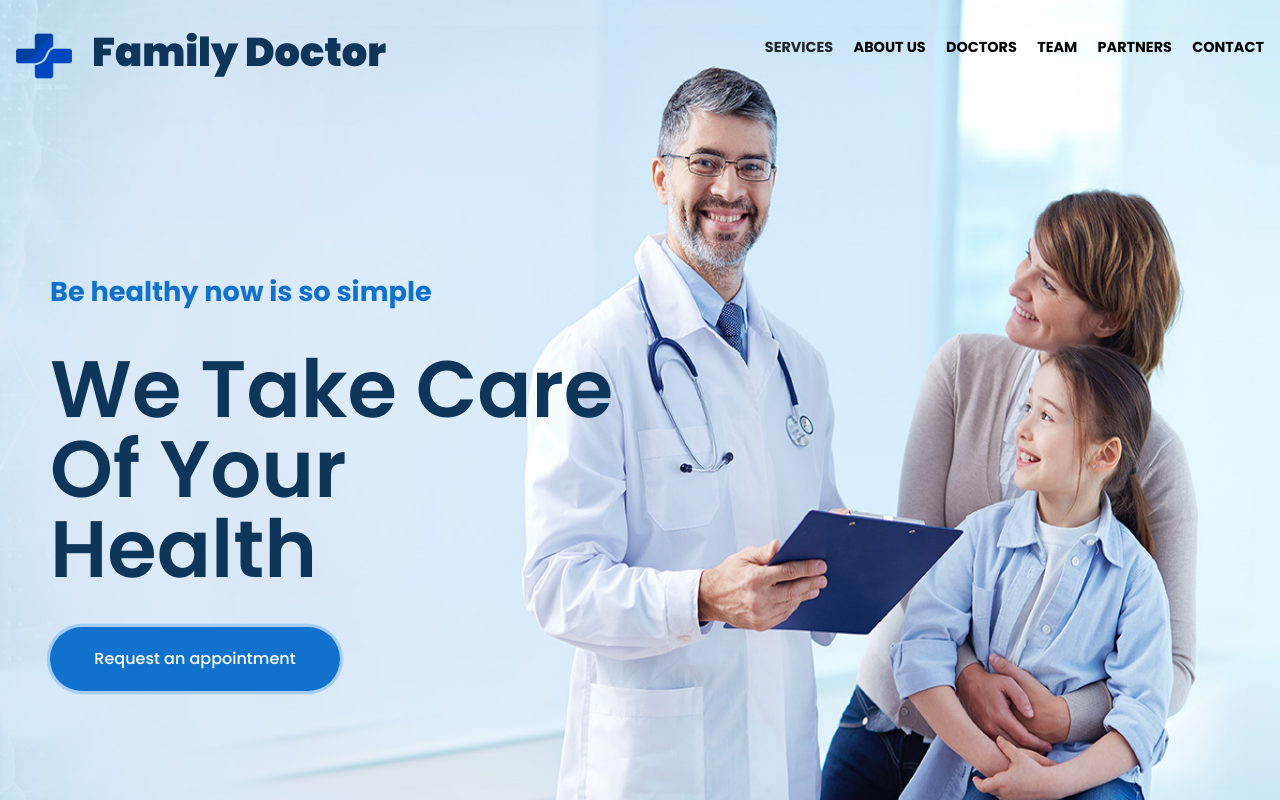
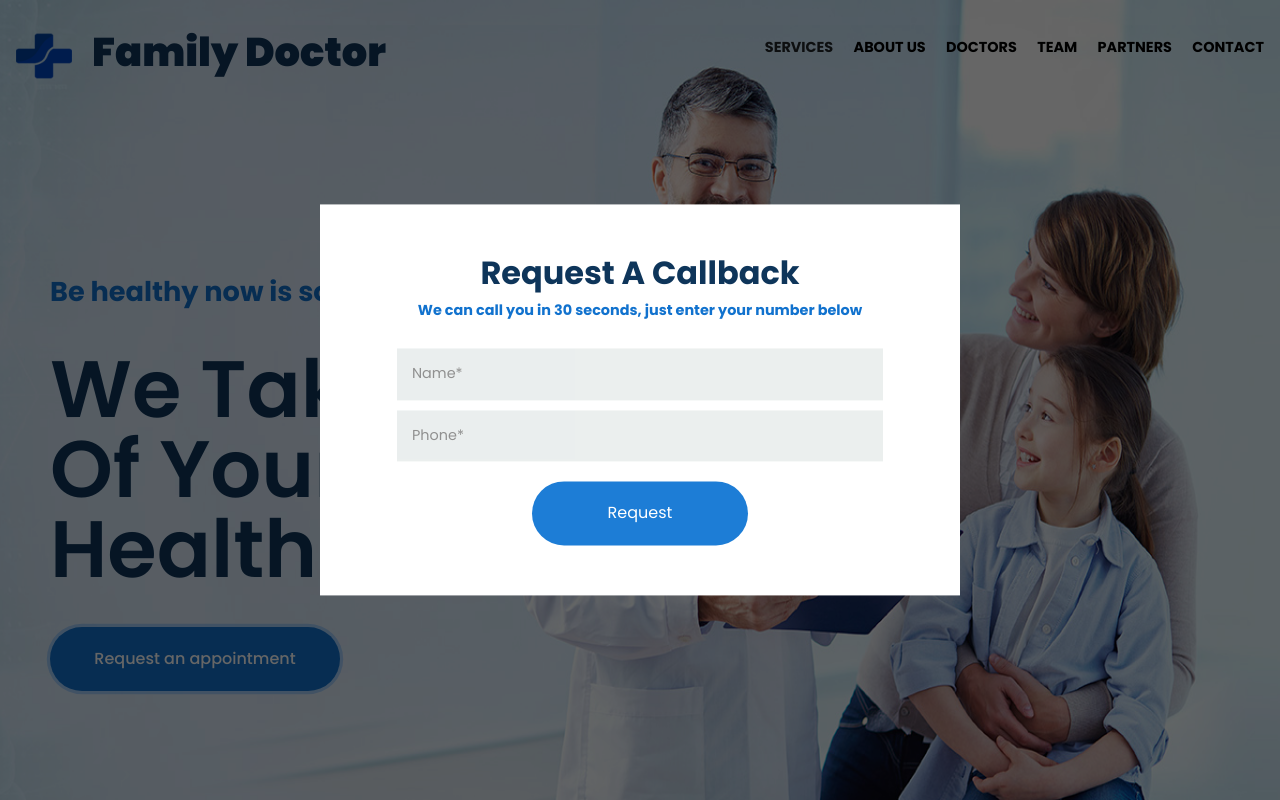
Before and after one commit to vigneshiyergithub/Family-Doctor, a React (Create React App) app: page / in a window 1280 px wide. Both pictures are taken after a click on the button "Request an appointment". Shown: the top 800 px of the page. Built offline with nearby package versions, Linux system fonts and the light colour scheme.

Commit message:
working on the modal

```diff
--- a/src/components/FAQs/FAQs.js
+++ b/src/components/FAQs/FAQs.js
@@ -2,19 +2,18 @@ import React, { Component } from 'react';
 import { TiPlus, TiMinus } from 'react-icons/ti';
 import './FAQs.css';
 
-
 class FAQs extends Component {
-
-    constructor(props){
-        super(props)
-        this.state={
-            toggleSign: <TiPlus />
-        }
+	constructor(props) {
+		super(props);
+		this.state = {
+			toggleSign: <TiPlus />,
+			description: '',
+		};
 	}
 
-    handleToggle = () =>{
-        this.setState({toggleSign: !this.state.toggleSign});
-    }
+	handleToggle = () => {
+		this.setState({ toggleSign: !this.state.toggleSign });
+	};
 	render() {
 		return (
 			<div className="faqs">
@@ -23,55 +22,60 @@ class FAQs extends Component {
 				<div className="questions">
 					<div className="question-container">
 						<div className="quiz-head" onClick={this.handleToggle}>
-                    <h5>01.If you had just to eat one thing for the rest of your life,
-                        What would you choose?
+							<h5>
+								01.If you had just to eat one thing for the rest of your life, What would you choose?
 							</h5>
 							<i>{this.state.toggleSign ? <TiPlus /> : <TiMinus />}</i>
 						</div>
 						<p>
-                    We are on the leading edge of cancer care, providing the full continuum of
-                    cancer treatments and supportive care services in a single convenient location.
-                    Our cancer specialists are experts at diagnosing and treating cancer tumors. Viral infections generally must run their course, with treatment aimed at easing symptoms and providing some relief while you’re sick.
+							We are on the leading edge of cancer care, providing the full continuum of cancer treatments
+							and supportive care services in a single convenient location. Our cancer specialists are
+							experts at diagnosing and treating cancer tumors. Viral infections generally must run their
+							course, with treatment aimed at easing symptoms and providing some relief while you’re sick.
 							Sometimes, antiviral medications are prescribed for specific infections.
 						</p>
 					</div>
 
 					<div className="question-container">
 						<div className="quiz-head" onClick={this.handleToggle}>
-                    <h5>03.Do i need a ong consult?
-                    </h5>
+							<h5>03.Do i need a ong consult?</h5>
 							<i>{this.state.toggleSign ? <TiPlus /> : <TiMinus />}</i>
 						</div>
 						<p>
-                    You can trust that your health is being managed by the professional team of health
-                    care experts who care about your unique needs and goals. We facilitate partnerships
-                    between individual patients, their personal physicians, and when appropriate, the patient's family. Our medical center is always ready to offer you emergency medical services as well as immediately diagnose you and determine the need for any medical resources.
+							You can trust that your health is being managed by the professional team of health care
+							experts who care about your unique needs and goals. We facilitate partnerships between
+							individual patients, their personal physicians, and when appropriate, the patient's family.
+							Our medical center is always ready to offer you emergency medical services as well as
+							immediately diagnose you and determine the need for any medical resources.
 						</p>
 					</div>
 
 					<div className="question-container">
 						<div className="quiz-head" onClick={this.handleToggle}>
-                    <h5>02.Which do you like better, cardio or weightlifting?
-                    </h5>
+							<h5>02.Which do you like better, cardio or weightlifting?</h5>
 							<i>{this.state.toggleSign ? <TiPlus /> : <TiMinus />}</i>
 						</div>
 						<p>
-                    Nowadays people should balance their life between technological progress and natural life. Technogenic influence may cause different diseases, including cancer. It’s crucial to defend yourself from such affection.
-                    A specialized rehabilitation team helps patients achieve the highest quality of life by preventing disability and improving independence through a multi-disciplinary approach which includes a lot of types of therapy.
-
+							Nowadays people should balance their life between technological progress and natural life.
+							Technogenic influence may cause different diseases, including cancer. It’s crucial to defend
+							yourself from such affection. A specialized rehabilitation team helps patients achieve the
+							highest quality of life by preventing disability and improving independence through a
+							multi-disciplinary approach which includes a lot of types of therapy.
 						</p>
 					</div>
 
 					<div className="question-container">
 						<div className="quiz-head" onClick={this.handleToggle}>
-                    <h5>04.What if i have to see a doctor after hours?
-                    </h5>
+							<h5>04.What if i have to see a doctor after hours?</h5>
 							<i>{this.state.toggleSign ? <TiPlus /> : <TiMinus />}</i>
 						</div>
 						<p>
-                    This was my first time taking my kids here and we are all absolutely satisfied.
-                    You have a great staff and doctor Smith was also great, I will be taking my children to
-                    him permanently from now on. I would highly recommend the whole staff of Alfa Health as they cared a lot about me and my kids. I would like to thank and compliment the staff at Alfa Health, including the outpatient, laboratory staff and cardiac division during my stay at your facility on July 9th and 10th. You did a great job at diagnosing and treating my disease,
+							This was my first time taking my kids here and we are all absolutely satisfied. You have a
+							great staff and doctor Smith was also great, I will be taking my children to him permanently
+							from now on. I would highly recommend the whole staff of Alfa Health as they cared a lot
+							about me and my kids. I would like to thank and compliment the staff at Alfa Health,
+							including the outpatient, laboratory staff and cardiac division during my stay at your
+							facility on July 9th and 10th. You did a great job at diagnosing and treating my disease,
 							which I wasn’t even sure of. I appreciate the top-notch services you delivered!
 						</p>
 					</div>
--- a/src/components/Hero/Hero.js
+++ b/src/components/Hero/Hero.js
@@ -1,10 +1,24 @@
-import React from 'react';
+import React, { useState } from 'react';
 import Navbar from '../Navbar/Navbar';
+import Modal from '../Modal';
 
 // hero styles
 import './Hero.css';
 
 function Hero() {
+	// adding the modal pop-up
+
+	const [show, setShow] = useState(false);
+
+	// function to show the modal
+	const showModal = () => {
+		setShow(true);
+	};
+
+	// function to close the modal
+	const closeModal = () => {
+		setShow(false);
+	};
 	return (
 		<div className="hero-container">
 			<Navbar />
@@ -12,10 +26,13 @@ function Hero() {
 			<div className="hero-description">
 				<p>Be healthy now is so simple</p>
 				<h1>We Take Care Of Your Health</h1>
-                <button className="btn">Request an appointment</button>
+				<Modal show={show} handleClose={closeModal}></Modal>
+				<button className="btn" onClick={showModal}>
+					Request an appointment
+				</button>
 			</div>
 		</div>
-    )
+	);
 }
 
-export default Hero
+export default Hero;
--- /dev/null
+++ b/src/components/Modal.css
@@ -0,0 +1,67 @@
+.modal {
+	position: fixed;
+	top: 0;
+	left: 0;
+	width: 100%;
+	height: 100%;
+	background: rgba(0, 0, 0, 0.6);
+	display: flex;
+}
+
+.modal-main {
+	position: fixed;
+	background: white;
+	width: 50%;
+	height: auto;
+	top: 50%;
+	left: 50%;
+	transform: translate(-50%, -50%);
+	display: flex;
+	flex-direction: column;
+	padding: 50px;
+	justify-content: center;
+	align-items: center;
+	text-align: center;
+}
+
+.modal-main h3 {
+	display: flex;
+	font-size: 2rem;
+	font-weight: 700;
+}
+
+.modal-main p {
+	display: flex;
+	font-size: 0.9rem !important;
+}
+
+.modal-main input {
+	display: flex;
+	margin-top: 10px;
+	width: 90%;
+	outline: none;
+	border: none;
+	opacity: 0.8;
+	background: rgb(230, 235, 234);
+	font-size: 0.9rem;
+	padding: 15px;
+}
+
+.modal-main button {
+	margin-top: 20px;
+	padding: 20px;
+	width: 40%;
+	outline: none;
+	border: none;
+	border-radius: 50px;
+	background: #1d7dd6;
+	color: #fff;
+}
+
+.display-block {
+	display: block;
+}
+
+.display-none {
+	display: none;
+}
--- /dev/null
+++ b/src/components/Modal.js
@@ -0,0 +1,20 @@
+import React from 'react';
+import './Modal.css';
+
+function Modal({ handleClose, show, children }) {
+	const showHideClassName = show ? 'modal display-block' : 'modal display-none';
+	return (
+		<div className={showHideClassName}>
+			<form className="modal-main">
+				<h3>Request A Callback</h3>
+				<p>We can call you in 30 seconds, just enter your number below</p>
+				{/* {children} */}
+				<input type="text" placeholder="Name*" />
+				<input type="number" placeholder="Phone*" />
+				<button onClick={handleClose}>Request</button>
+			</form>
+		</div>
+	);
+}
+
+export default Modal;
--- a/src/components/Navbar/Navbar.css
+++ b/src/components/Navbar/Navbar.css
@@ -62,7 +62,6 @@ nav ul li a {
 nav ul li a.active,
 nav ul li a:hover {
 	color: var(--hoverColor);
-	border-bottom: 2px solid var(--hoverColor);
 	transition: 0.5s;
 }
 
```
Lines whose indentation alone changed are shown as unchanged.
